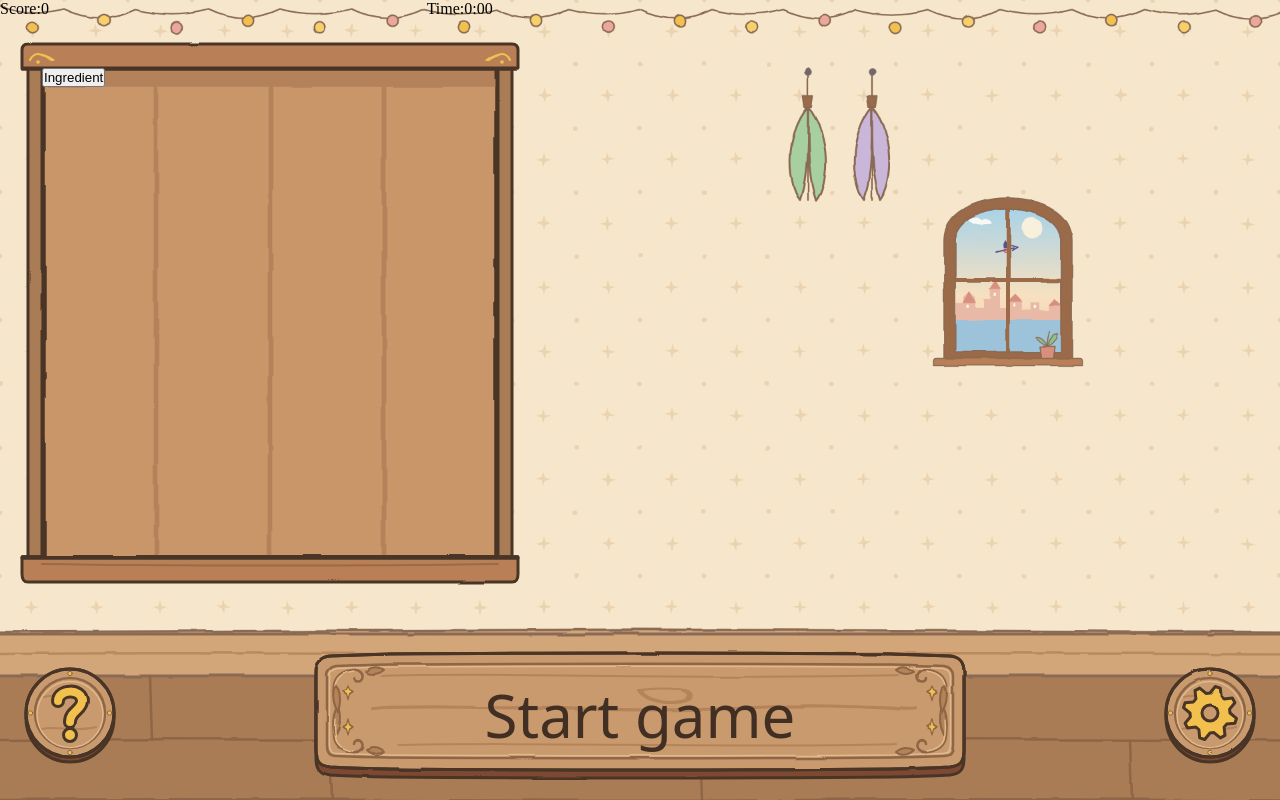
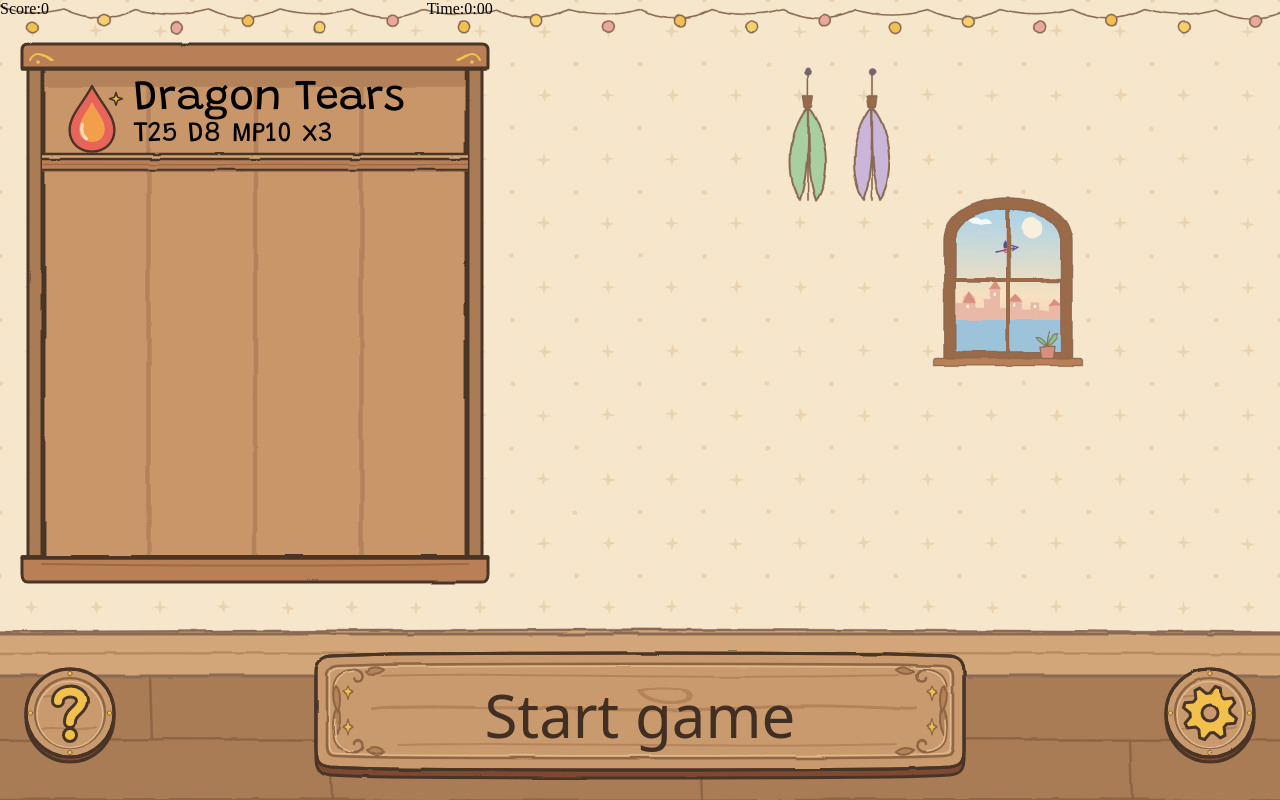
Before and after one commit to SchemingCate/alchemists-cauldron, a website built with Vite: page index.html in a window 1280 px wide. Built offline with nearby package versions, Linux system fonts and the light colour scheme; a web font is replaced by a local one.

Commit message:
feat: style ingredient placeholder

```diff
--- a/index.html
+++ b/index.html
@@ -7,7 +7,7 @@
     <link rel="preconnect" href="https://fonts.googleapis.com" />
     <link rel="preconnect" href="https://fonts.gstatic.com" crossorigin />
     <link
-      href="https://fonts.googleapis.com/css2?family=Mystery+Quest&display=swap"
+      href="https://fonts.googleapis.com/css2?family=Grandstander:ital,wght@0,100..900;1,100..900&family=Mystery+Quest&display=swap"
       rel="stylesheet"
     />
     <title>Alchemist's Cauldron</title>
--- a/src/ui/ingredients-shelf/ingredients-shelf.scss
+++ b/src/ui/ingredients-shelf/ingredients-shelf.scss
@@ -1,8 +1,44 @@
 .shelf {
-  max-width: 500px;
+  max-width: 470px;
   min-height: 550px;
+  display: flex;
+  flex-direction: column;
   border-image-source: url(../../assets/images/background-images/ingredient-shelf.svg);
   border-image-slice: 30 22 fill;
   border-style: solid;
   border-width: 30px 22px;
+  &_ingredient {
+    min-height: 70px;
+    display: grid;
+    grid-template-columns: 1fr 4fr;
+    grid-template-rows: 1fr 1fr;
+    font-family: 'Grandstander', sans-serif;
+    font-style: normal;
+    background-color: transparent;
+    border: none;
+    padding: 10px;
+    cursor: pointer;
+    position: relative;
+    &::after {
+      content: '';
+      position: absolute;
+      bottom: 0;
+      height: 20px;
+      width: 100%;
+      background-image: url(../../assets/images/shelf-plank.svg);
+    }
+    &_image {
+      width: 80px;
+      grid-row: 1 / 3;
+    }
+    &_name {
+      font-size: 42px;
+      text-align: left;
+    }
+    &_stats {
+      font-size: 28px;
+      display: flex;
+      gap: 10px;
+    }
+  }
 }
--- a/src/ui/ingredients-shelf/ingredients-shelf.ts
+++ b/src/ui/ingredients-shelf/ingredients-shelf.ts
@@ -1,4 +1,5 @@
 import './ingredients-shelf.scss';
+import ingredientIcon from '../../assets/images/icons/ingredients/dragon-tears.svg';
 import { createHTMLElement } from '../../helpers/create-html-element';
 
 export const ingredientsShelf = () => {
@@ -7,8 +8,36 @@ export const ingredientsShelf = () => {
   const ingredient = createHTMLElement({
     tag: 'button',
     classList: 'shelf_ingredient',
-    textContent: 'Ingredient',
   });
+
+  const ingredientName = createHTMLElement({
+    tag: 'span',
+    classList: 'shelf_ingredient_name',
+    textContent: 'Dragon Tears',
+  });
+
+  const ingredientImage = createHTMLElement({
+    tag: 'img',
+    classList: 'shelf_ingredient_image',
+    attributes: [
+      ['alt', 'Dragon Tears'],
+      ['src', ingredientIcon],
+    ],
+  });
+
+  const ingredientStats = createHTMLElement({
+    tag: 'div',
+    classList: 'shelf_ingredient_stats',
+  });
+
+  const temporary = createHTMLElement({ tag: 'span', textContent: 'T25' });
+  const density = createHTMLElement({ tag: 'span', textContent: 'D8' });
+  const magicPower = createHTMLElement({ tag: 'span', textContent: 'MP10' });
+
+  const count = createHTMLElement({ tag: 'span', textContent: 'x3' });
+  ingredientStats.append(temporary, density, magicPower, count);
+
+  ingredient.append(ingredientImage, ingredientName, ingredientStats);
 
   shelf.append(ingredient);
   return shelf;
```
Also changed, not shown: src/assets/images/icons/ingredients/dragon-tears.svg (added), src/assets/images/shelf-plank.svg (added).
